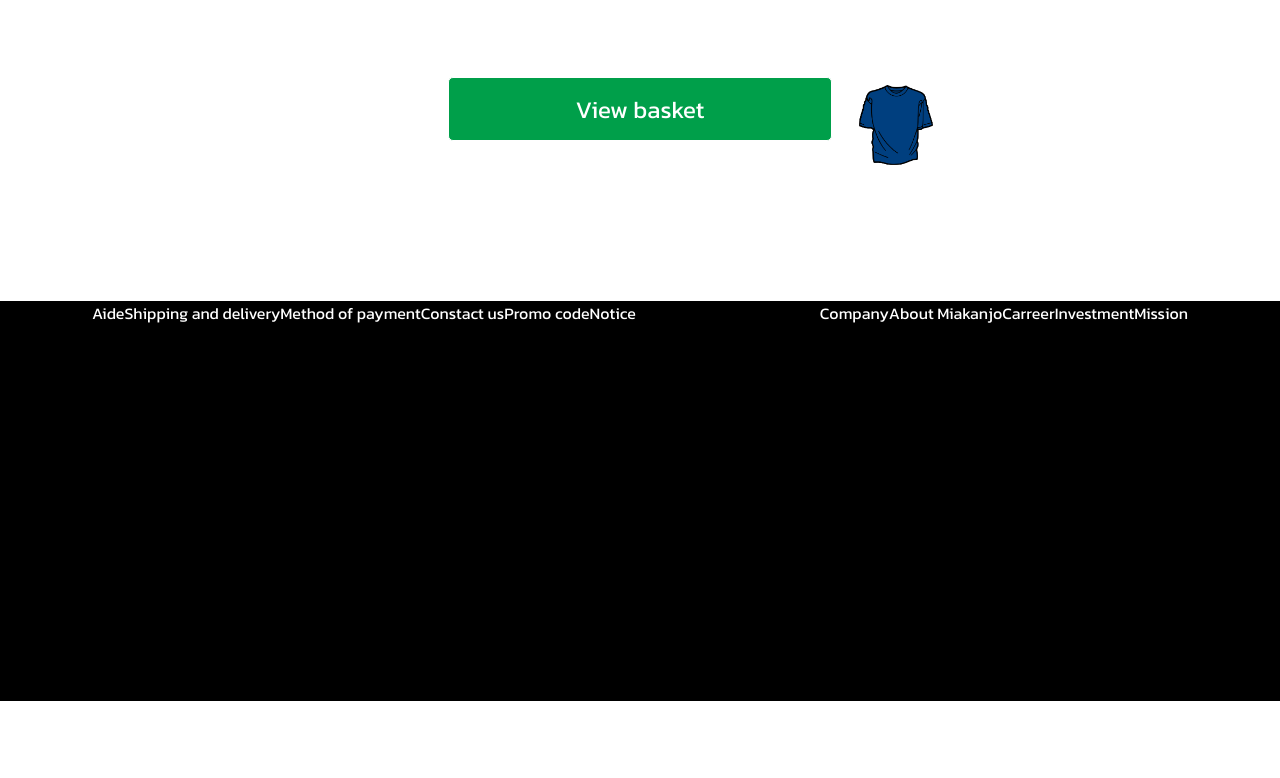
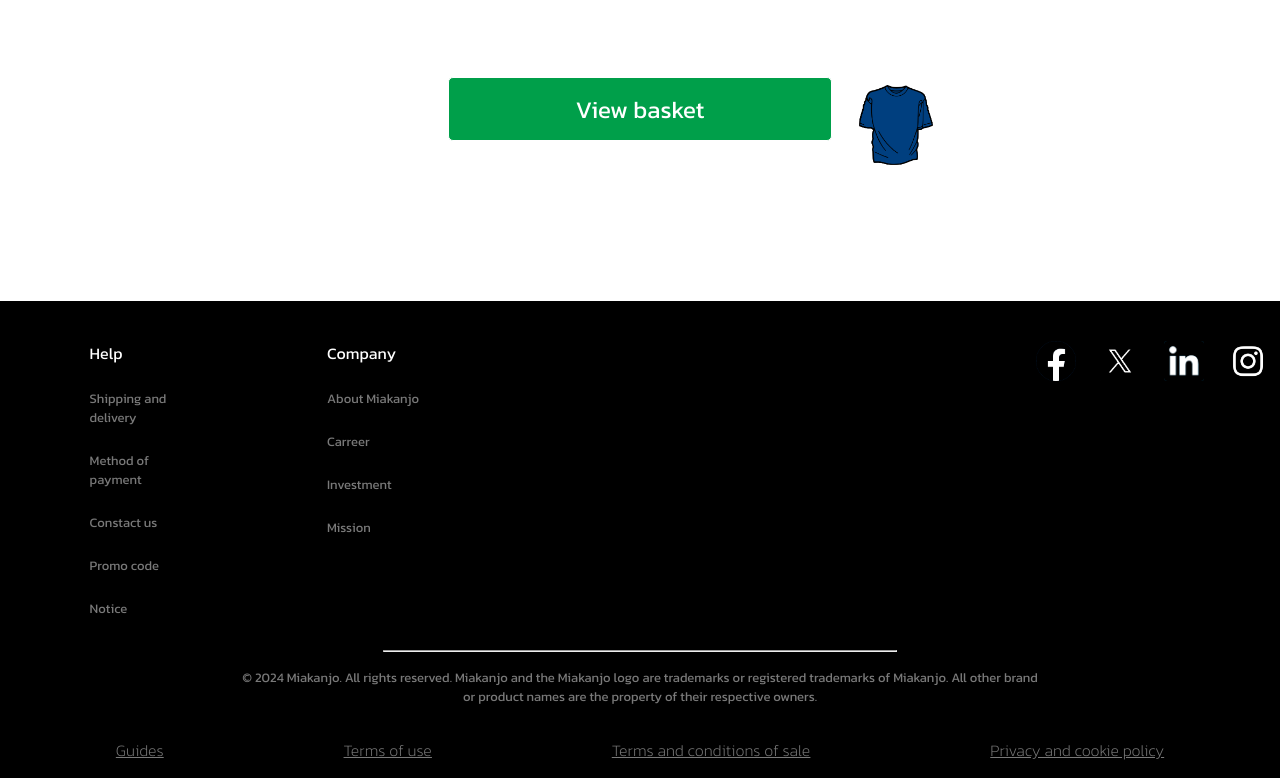
Before and after one commit to Mihajatiana-dev/examen1_web1, a plain HTML site: page index.html in a window 1280 px wide. Shown: the part 6341-7119 px from the top of the page. Before the commit the page ends 7042 px from the top, so only its background shows below. Drawn offline with Linux system fonts and the light colour scheme.

Commit message:
feat: footer done, logo for footer downloaded

```diff
--- a/assets/css/index.css
+++ b/assets/css/index.css
@@ -341,7 +341,6 @@ hr {
 }
 
 .shop button {
-    margin: 0 auto;
     width: 30vw;
     height: 8vh;
     font-size: x-large;
@@ -349,6 +348,15 @@ hr {
     border-radius: 5px;
     color: white;
     border: 1px solid white;
+}
+
+.shop button:hover{
+    cursor: pointer;
+    scale: 1.02;
+}
+
+.shop a {
+    margin: 0 auto;
 }
 
 .shop img {
@@ -365,17 +373,117 @@ hr {
     0% {
         transform: scale(1);
     }
+
     50% {
         transform: scale(1.1);
     }
+
     100% {
         transform: scale(1);
     }
 }
 
 .footer {
+    display: flex;
+    flex-direction: column;
     background-color: black;
     bottom: 0;
-    height: 50vh;
+    color: white;
+    padding-top: 5vh;
+    padding-bottom: 2vh;
+    bottom: 0;
+}
+
+.first_line {
+    display: flex;
+    justify-content: space-between;
+    align-items: flex-start;
+}
+
+.first_line .company,
+.first_line .help {
+    display: flex;
+    flex-direction: column;
+    align-items: baseline;
+    gap: 3vh;
+}
+
+.block1 {
+    display: flex;
+    align-items: flex-start;
+    gap: 10vw;
+    margin-left: 7vw;
+}
+
+.first_line img {
+    width: 5vw;
+    height: 5vh;
+    object-fit: contain;
+}
+
+.first_line p {
+    font-size: small;
+    color: rgb(121, 121, 121);
+}
+
+.first_line p:hover {
+    color: white;
+    cursor: pointer;
+}
+
+.first_line .ttl {
+    font-size: medium;
+}
+
+.first_line img:hover{
+    cursor: pointer;
+    scale: 1.2;
+}
+
+.social {
+    display: flex;
+}
+
+.second_line {
+    display: flex;
+    flex-direction: column;
+    gap: 4vh;
+}
+
+.hr_footer {
+    margin: inherit;
+    margin: 0 auto;
+    margin-top: 4vh;
+    margin-bottom: 2vh;
+    width: 40%;
+}
+
+.second_line p {
+    margin: 0 auto;
+    text-align: center;
+    width: 70%;
+}
+
+.last_block {
+    width: 100%;
+}
+
+.second_line ul {
+    display: flex;
+    justify-content: space-evenly;
+    gap: 5vw;
+}
+
+.second_line a {
+    color: rgb(121, 121, 121);
+    font-weight: 200;
+}
+
+.second_line a:hover {
     color: white;
 }
+
+.second_line p {
+    font-size: small;
+    color: rgb(121, 121, 121);
+}
--- a/index.html
+++ b/index.html
@@ -200,28 +200,50 @@
         <p>Discover our collection and add your favorite items to your basket with a single click. Use our 'View basket'
             button to quickly access your selections and complete your purchase with ease. Enjoy a smooth and convenient
             shopping experience on our site.</p>
-        <button>View basket</button>
+        <a href="shopping.html"><button>View basket</button></a>
         <img src="./assets/photos/panier.png" alt="">
     </div>
     <div class="footer">
         <ul class="first_line">
-            <li>
-                <ul>
-                    <li>Aide</li>
-                    <li>Shipping and delivery</li>
-                    <li>Method of payment</li>
-                    <li>Constact us</li>
-                    <li>Promo code</li>
-                    <li>Notice</li>
+            <li class="block1">
+                <ul class="help">
+                    <li class="ttl">Help</li>
+                    <li><p>Shipping and delivery</p></li>
+                    <li><p>Method of payment</p></li>
+                    <li><p>Constact us</p></li>
+                    <li><p>Promo code</p></li>
+                    <li><p>Notice</p></li>
+                </ul>
+                <ul class="company">
+                    <li class="ttl">Company</li>
+                    <li><p>About Miakanjo</p></li>
+                    <li><p>Carreer</p></li>
+                    <li><p>Investment</p></li>
+                    <li><p>Mission</p></li>
                 </ul>
             </li>
+            <li class="block2">
+                <ul class="social">
+                    <li><img src="./assets/logos/facebook - Copie.png" alt=""></li>
+                    <li><img src="./assets/logos/twitter.jpg" alt=""></li>
+                    <li><img src="./assets/logos/linkedin - Copie.png" alt=""></li>
+                    <li><img src="./assets/logos/instagram.png" alt=""></li>
+                </ul>
+            </li>
+        </ul>
+        <hr class="hr_footer">
+        <ul class="second_line">
             <li>
+                <p>© 2024 Miakanjo. All rights reserved. Miakanjo and the Miakanjo logo are trademarks or registered
+                    trademarks of Miakanjo. All other brand or product names are the property of their respective
+                    owners.</p>
+            </li>
+            <li class="last_block">
                 <ul>
-                    <li>Company</li>
-                    <li>About Miakanjo</li>
-                    <li>Carreer</li>
-                    <li>Investment</li>
-                    <li>Mission</li>
+                    <li><a href="">Guides</a></li>
+                    <li><a href="">Terms of use</a></li>
+                    <li><a href="">Terms and conditions of sale</a></li>
+                    <li><a href="">Privacy and cookie policy</a></li>
                 </ul>
             </li>
         </ul>
```
Also changed, not shown: assets/logos/instagram.png (added), assets/logos/twitter - Copie.jpg (deleted).
